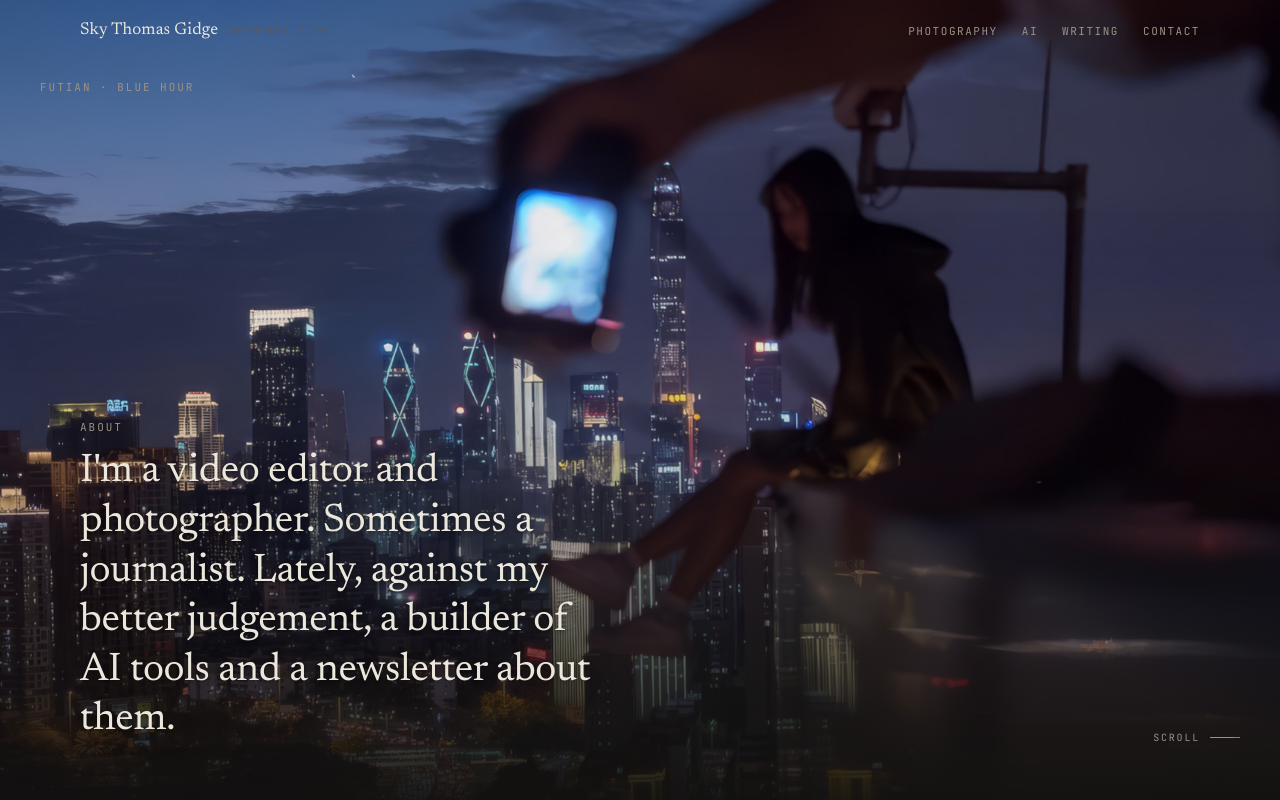
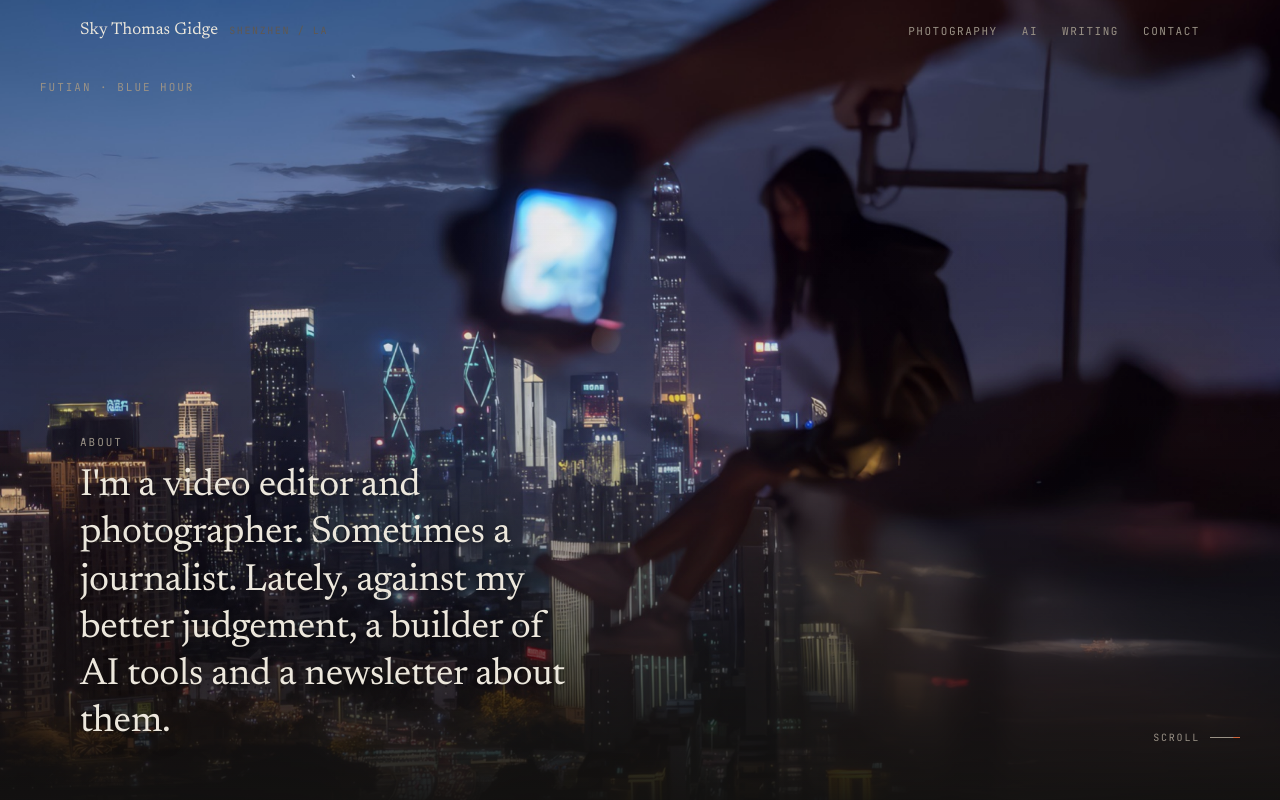
Before and after one commit to skygidge/personal-website, a website: page index.html in a window 1280 px wide. Shown: the top 800 px of the page. Drawn offline with Linux system fonts and the light colour scheme.

Commit message:
Shrink hero About text by 2px (clamp 23/3.3vw/40 -> 21/3.1vw/38)
Co-Authored-By: Claude Opus 4.8 (1M context) <noreply@anthropic.com>

```diff
--- a/index.html
+++ b/index.html
@@ -66,7 +66,7 @@
     background:linear-gradient(180deg,rgba(18,17,16,0) 0%,rgba(18,17,16,0) 26%,rgba(18,17,16,.18) 60%,rgba(18,17,16,.96) 100%)}
   .hero .cap{position:absolute;left:0;right:0;bottom:0;z-index:2;padding-bottom:54px;text-shadow:0 2px 24px rgba(0,0,0,.55),0 1px 4px rgba(0,0,0,.35)}
   .hero .cap .lab{display:block;margin-bottom:14px}
-  .hero .cap .about{font-family:var(--serif);font-weight:400;font-size:clamp(23px,3.3vw,40px);line-height:1.24;
+  .hero .cap .about{font-family:var(--serif);font-weight:400;font-size:clamp(21px,3.1vw,38px);line-height:1.24;
     letter-spacing:-.01em;max-width:23ch;color:var(--ink);margin:0}
   .hero .scroll{position:absolute;right:40px;bottom:56px;z-index:2;display:flex;align-items:center;gap:10px;
     font-family:var(--mono);font-size:10px;letter-spacing:.18em;text-transform:uppercase;color:var(--soft)}
```
